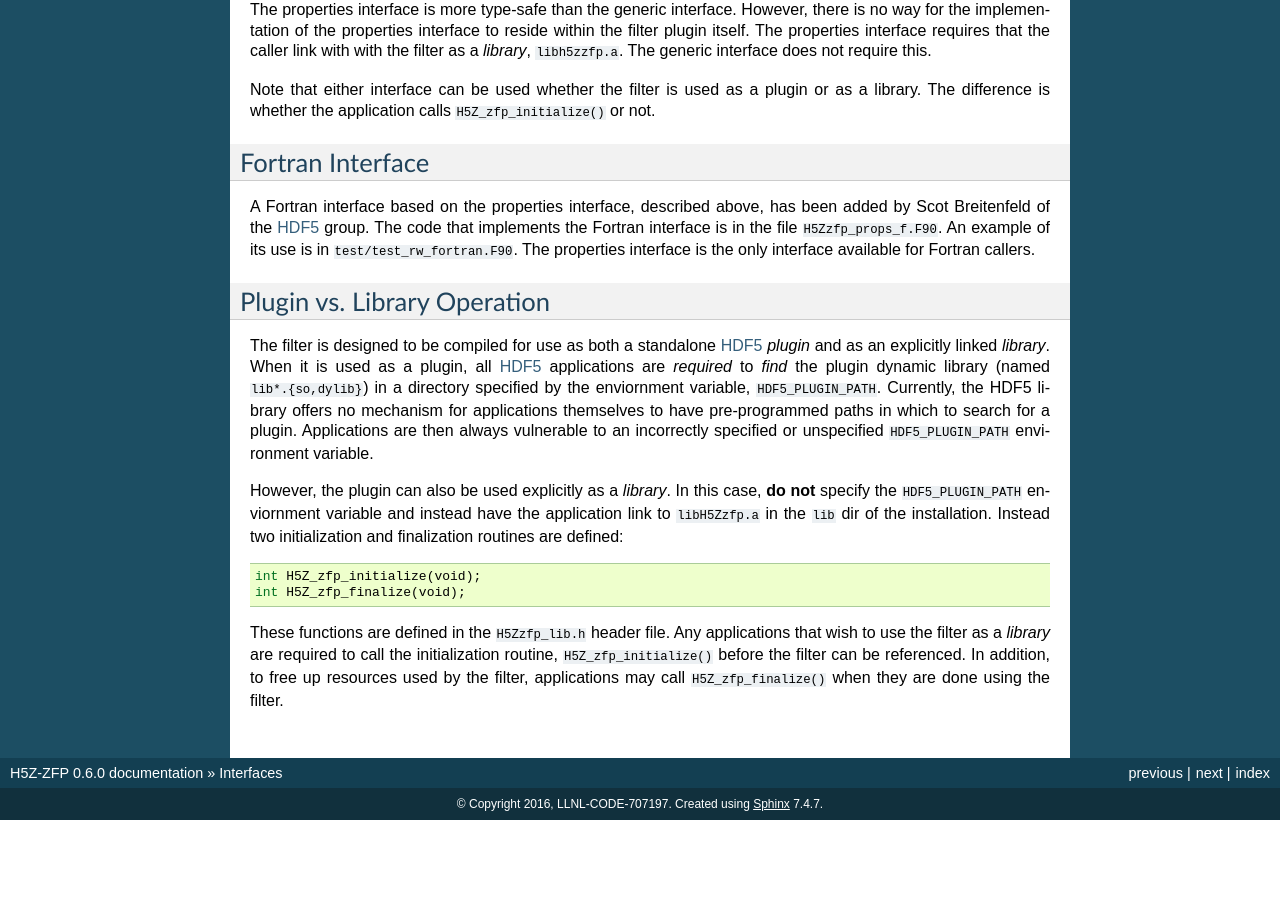
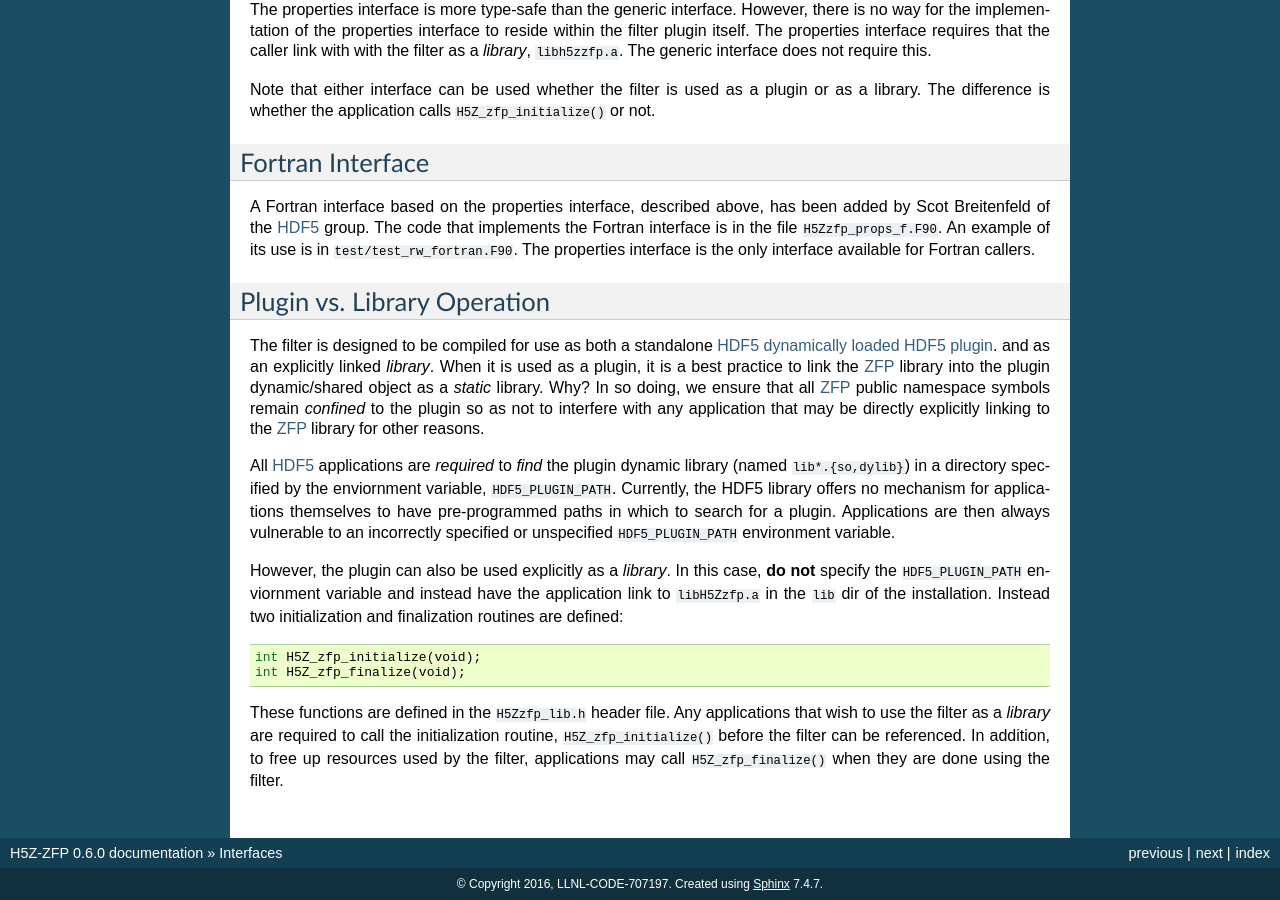
Before and after one commit to LLNL/H5Z-ZFP, a Sphinx documentation site: the page built from docs/interfaces.rst, in a window 1280 px wide and 900 px high, scrolled down 1444 px. Built offline with Sphinx 7.4.7, drawn with Linux system fonts in a browser that asks for light colours; before the commit the page ends 2264 px from its top, so only the background shows below that.

```diff
--- a/docs/interfaces.rst
+++ b/docs/interfaces.rst
@@ -134,9 +134,16 @@
 Plugin vs. Library Operation
 ----------------------------
 
-The filter is designed to be compiled for use as both a standalone HDF5_ *plugin*
+The filter is designed to be compiled for use as both a standalone HDF5_
+`dynamically loaded HDF5 plugin <https://support.hdfgroup.org/HDF5/doc/Advanced/DynamicallyLoadedFilters/HDF5DynamicallyLoadedFilters.pdf>`_.
 and as an explicitly linked *library*.
-When it is used as a plugin, all HDF5_ applications are *required*
+When it is used as a plugin, it is a best practice to link the ZFP_ library
+into the plugin dynamic/shared object as a *static* library. Why? In so doing,
+we ensure that all ZFP_ public namespace symbols remain *confined* to the plugin
+so as not to interfere with any application that may be directly explicitly linking
+to the ZFP_ library for other reasons.
+
+All HDF5_ applications are *required*
 to *find* the plugin dynamic library (named ``lib*.{so,dylib}``)
 in a directory specified by the enviornment
 variable, ``HDF5_PLUGIN_PATH``. Currently, the HDF5 library offers
```
Also changed, not shown: .travis.yml, 1 other file.
